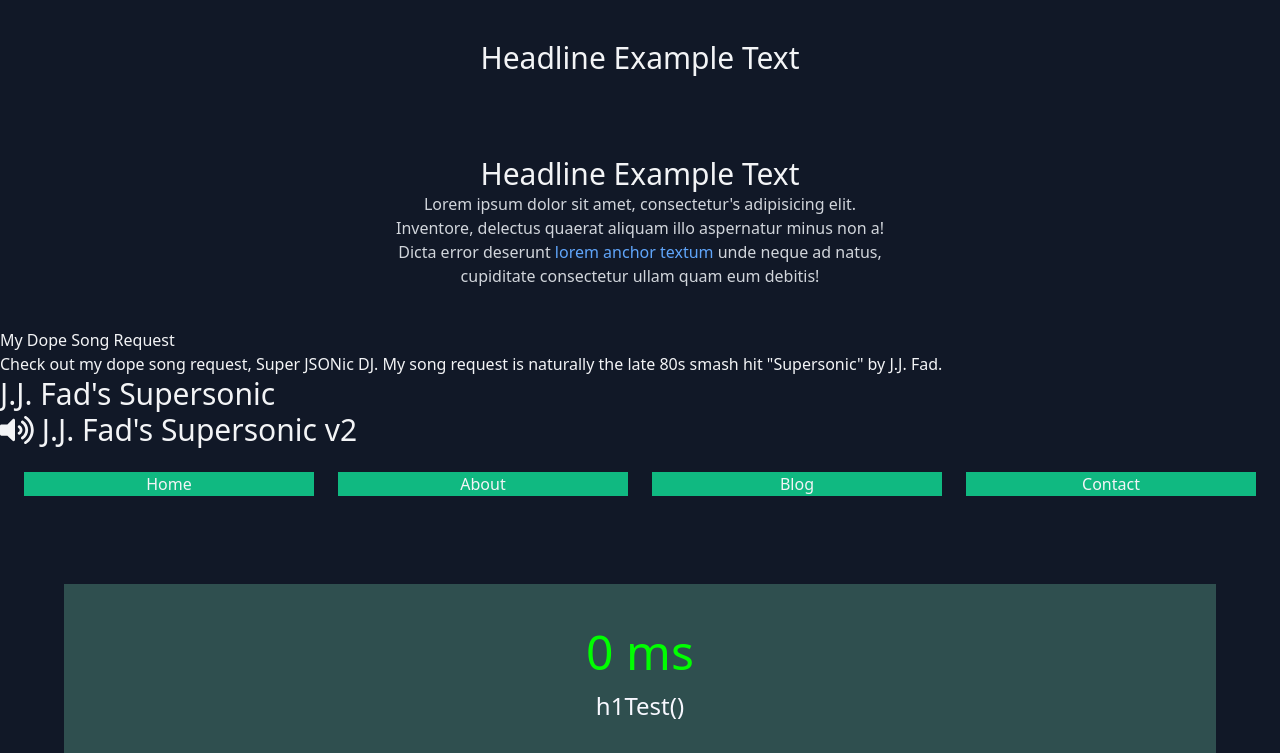
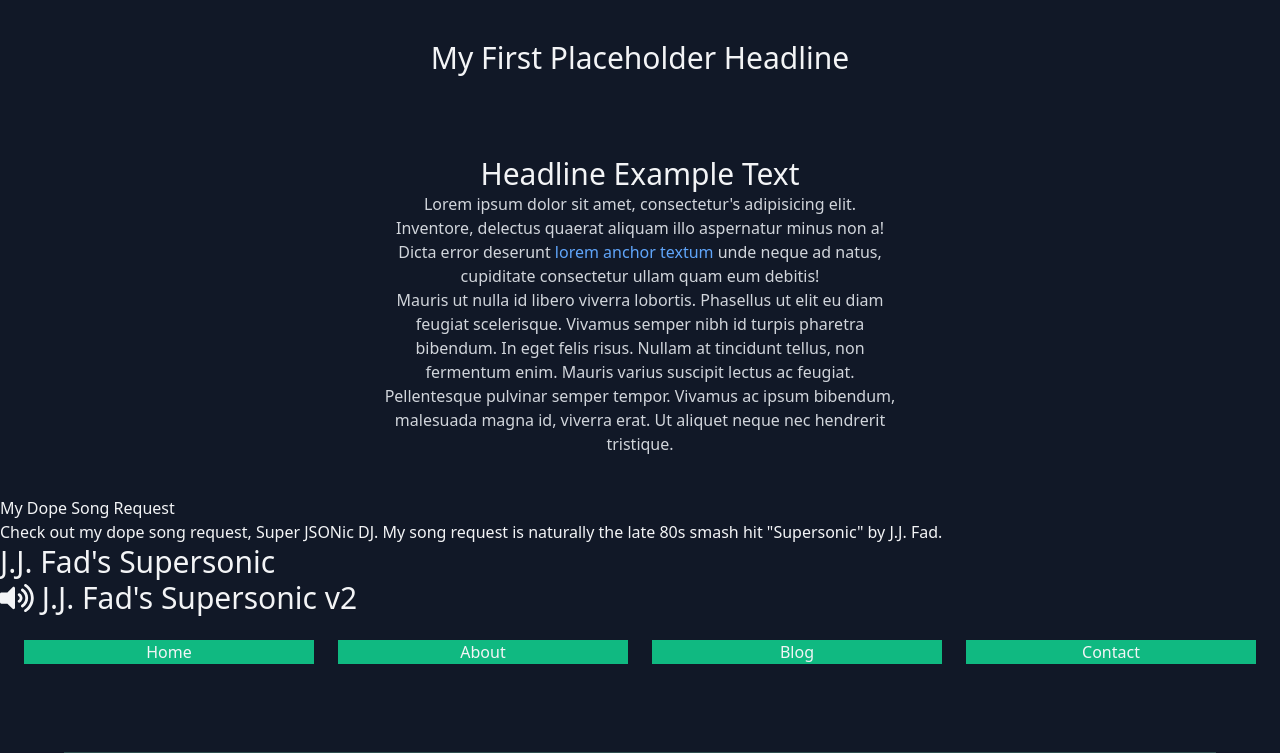
Before and after one commit to oberocks/superjsonic, a website: page example.html in a window 1280 px wide. Shown: the top 753 px of the page. Drawn offline with nearby package versions, Linux system fonts and the light colour scheme.

Commit message:
0.4.0: added Placeholders class and examps

```diff
--- a/example.html
+++ b/example.html
@@ -27,10 +27,18 @@
             // import module
             import { Dom_generator } from './superjsonic/Dom_generator.js';
             import { Benchmarks } from './superjsonic/Benchmarks.js';
+            import { Placeholders } from './superjsonic/Placeholders.js';
 
             // setup constant variables
             const DOM = new Dom_generator();
             const BENCHMARK = new Benchmarks();
+            const PLACEHOLDER = new Placeholders({
+                headlines: [
+                    'My First Placeholder Headline',
+                    'My Second Placeholder Headline',
+                    'My Third Placeholder Headline'
+                ]
+            });
             const fragment = document.createDocumentFragment();
 
 
@@ -41,11 +49,11 @@
             // generate a headline element
             let headline = DOM.generate_element(
                 'h1',
-                'Headline Example Text',
+                PLACEHOLDER.headline(),
                 { class: 'text-3xl text-center' }
             );
 
-            // generate a headline element
+            // generate a section element and append the headline element as a child node
             let section = DOM.generate_element(
                 'section',
                 false,
@@ -53,7 +61,7 @@
                 headline
             );
 
-            // append the element to the fragment
+            // append the section element to the fragment
             fragment.appendChild(section);
 
             // and append the fragment to the document
@@ -93,6 +101,15 @@
                                 'Lorem ipsum dolor sit amet, consectetur\'s adipisicing elit. Inventore, delectus quaerat aliquam illo aspernatur minus non a! Dicta error deserunt ',
                                 DOM.generate_element('a', 'lorem anchor textum', { class:'text-blue-400', href: '#' }),
                                 ' unde neque ad natus, cupiditate consectetur ullam quam eum debitis!'
+                            ]
+                        },
+                        {
+                            tag: 'p',
+                            attributes: {
+                                class: 'max-w-lg mx-auto text-center text-gray-300'
+                            },
+                            text: [
+                                PLACEHOLDER.paragraph()
                             ]
                         }
                     ]
--- a/package.json
+++ b/package.json
@@ -1,6 +1,6 @@
 {
   "name": "superjsonic",
-  "version": "0.3.4",
+  "version": "0.4.0",
   "description": "A set of powerful and tiny JavaScript ES Module (ESM) tooling classes to help developers turn declaritive JSON, atomic CSS classes, and copy/media into HTML DOM Elements.",
   "main": "index.js",
   "scripts": {
--- /dev/null
+++ b/superjsonic/Placeholders.js
@@ -0,0 +1,146 @@
+import { Type_checker } from './Type_checker.js';
+
+export class Placeholders {
+
+    constructor (opts = false) {
+
+        this.type = new Type_checker();
+
+        // define default class settings/options
+        this.defaults = {
+            headlines : [
+                'Lorem Ipsum Dolor Sit',
+                'Quisque Feugiat Hendrerit',
+                'Mauris Ut Nulla Id Libero',
+                'Sed Bibendum Nisi A Est Semper'
+            ],
+            paragraphs : [
+                'Lorem ipsum dolor sit amet, consectetur adipiscing elit. Sed iaculis bibendum augue, in facilisis lorem euismod fermentum. Maecenas non auctor magna, et tempor purus. Morbi et ex iaculis nunc tincidunt semper a eget dui. Nulla ac turpis id arcu cursus condimentum eget vel ante. Quisque vel malesuada sapien. Etiam non urna vitae urna iaculis rutrum non non sem.',
+                'Quisque feugiat hendrerit ornare. Ut in magna mi. Donec pellentesque viverra lorem, id vestibulum nibh. Pellentesque egestas sit amet ante sed malesuada. Suspendisse commodo facilisis nulla, a malesuada ante accumsan convallis. Sed maximus tellus eu justo ornare, varius ullamcorper nibh scelerisque. Nulla facilisi. Quisque sed eros ex. In fringilla justo odio.',
+                'Mauris ut nulla id libero viverra lobortis. Phasellus ut elit eu diam feugiat scelerisque. Vivamus semper nibh id turpis pharetra bibendum. In eget felis risus. Nullam at tincidunt tellus, non fermentum enim. Mauris varius suscipit lectus ac feugiat. Pellentesque pulvinar semper tempor. Vivamus ac ipsum bibendum, malesuada magna id, viverra erat. Ut aliquet neque nec hendrerit tristique.',
+                'Sed bibendum nisi a est semper consequat. Aliquam mi neque, blandit lobortis justo sit amet, commodo consectetur sem. Donec sagittis erat quis venenatis dignissim. Duis ac iaculis leo, viverra fringilla lacus. In hac habitasse platea dictumst. Vestibulum euismod purus et tellus congue accumsan. Sed ligula libero, finibus non neque sed, semper consectetur est. Ut tincidunt, sapien aliquam varius fermentum, diam sem consequat risus, eget molestie erat ante quis erat.'
+            ],
+            quotes : [
+                'Nulla ac turpis id arcu cursus condimentum eget vel ante.',
+                'Suspendisse commodo facilisis nulla, a malesuada ante accumsan convallis.',
+                'In eget felis risus. Nullam at tincidunt tellus, non fermentum enim.',
+                'Duis ac iaculis leo, viverra fringilla lacus. In hac habitasse platea dictumst.'
+            ],
+            titles : [
+                'Lorem Ipsum',
+                'Suspendisse',
+                'Nulla Ac Magna',
+                'Aliquam Vulputate'
+            ],
+            links : [
+                'Unesco Unus',
+                'Unesco Duo',
+                'Unesco Tres',
+                'Unesco Quattuor',
+                'Unesco Quinque'
+            ]
+        };
+
+        // merge any passed options settings into the default settings to get a final settings object
+        if (opts.headlines && this.type.is_array(opts.headlines)) {
+            this.defaults.headlines = opts.headlines;
+        }
+
+        if (opts.paragraphs && this.type.is_array(opts.paragraphs)) {
+            this.defaults.paragraphs = opts.paragraphs;
+        }
+
+        if (opts.quotes && this.type.is_array(opts.quotes)) {
+            this.defaults.quotes = opts.quotes;
+        }
+
+        if (opts.titles && this.type.is_array(opts.titles)) {
+            this.defaults.titles = opts.titles;
+        }
+
+        if (opts.links && this.type.is_array(opts.links)) {
+            this.defaults.links = opts.links;
+        }
+
+    }
+
+    get_random_index (arrayLength) {
+
+        return Math.floor(Math.random() * Math.floor(arrayLength));
+
+    }
+
+    headline (index = false) {
+
+        // get a random index and return placeholder text string
+        let i = index ? Number(index) : this.get_random_index(this.defaults.headlines.length);
+        return this.defaults.headlines[i];
+
+    }
+
+    paragraph (index = false) {
+
+        // get a random index and return placeholder text string
+        let i = index ? Number(index) : this.get_random_index(this.defaults.paragraphs.length);
+        return this.defaults.paragraphs[i];
+
+    }
+
+    quote (index = false) {
+
+        // get a random index and return placeholder text string
+        let i = index ? Number(index) : this.get_random_index(this.defaults.quotes.length);
+        return this.defaults.quotes[i];
+
+    }
+
+    title (index = false) {
+
+        // get a random index and return placeholder text string
+        let i = index ? Number(index) : this.get_random_index(this.defaults.titles.length);
+        return this.defaults.titles[i];
+
+    }
+
+    link (index = false) {
+
+        // get a random index and return placeholder text string
+        let i = index ? Number(index) : this.get_random_index(this.defaults.links.length);
+        return this.defaults.links[i];
+
+    }
+
+    node (type, index = false) {
+
+        let text;
+
+        if (type === 'headline') {
+
+            //
+            text = index ? this.headline(index) : this.headline();
+
+        } else if (type === 'paragraph') {
+
+            //
+            text = index ? this.paragraph(index) : this.paragraph();
+
+        } else if (type === 'quote') {
+
+            //
+            text = index ? this.quote(index) : this.quote();
+
+        } else if (type === 'title') {
+
+            //
+            text = index ? this.title(index) : this.title();
+
+        } else if (type === 'link') {
+
+            //
+            text = index ? this.link(index) : this.link();
+
+        }
+
+        return document.createTextNode( text );
+    }
+}
```
